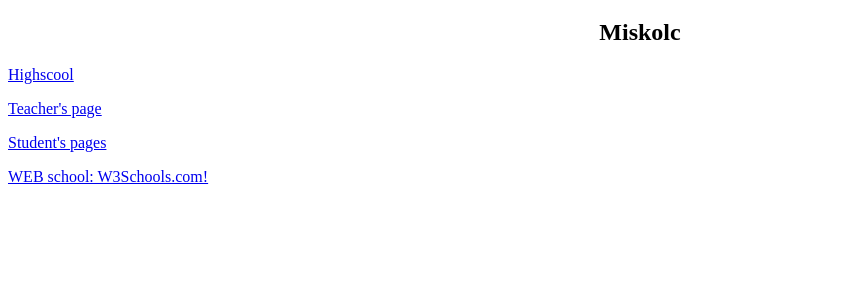
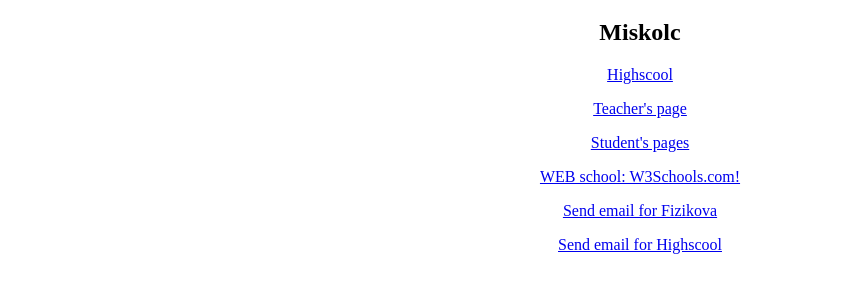
Before and after one commit to Fizikova-ZIG/Fizikova-ZIG.github.io, a plain HTML site: page index.html in a window 1280 px wide. Shown: the part 98-390 px from the top of the page, without its empty margins (0-865 px from the left). Drawn offline with Linux system fonts and the light colour scheme.

Commit message:
Update index.html
ref

```diff
--- a/index.html
+++ b/index.html
@@ -3,13 +3,20 @@
   <head>
 	<meta charset="utf-8">
         <title>Fizikova in ZIG</title>
+    <style>
+	h1 {text-align: center;}
+	p {text-align: center;}
+	div {text-align: center;}
+    </style>
   </head>
   <body>
-    <h1 style="text-align:center;">Fizikova <br>in Zrínyi Ilona Highscool</h1>
+    <h1> Fizikova <br>in Zrínyi Ilona Highscool</h1>
     <h2 style="text-align:center;">Miskolc</h2>
-	  <p><a href="https://www.zrinyigimnazium.hu/">Highscool</a></p>
-	  <p><a href="Fizikova/">Teacher's page</a></p>
-	  <p><a href="info9/">Student's pages</a></p>
-	  <p><a href="https://www.w3schools.com/">WEB school: W3Schools.com!</a></p>
+	  <p><a href="https://www.zrinyigimnazium.hu/" target="_blank">Highscool</a></p>
+	  <p><a href="Fizikova/" target="_blank">Teacher's page</a></p>
+	  <p><a href="info9/" target="_blank">Student's pages</a></p>
+	  <p><a href="https://www.w3schools.com/" target="_blank">WEB school: W3Schools.com!</a></p>
+	  <p><a href="mailto:kovacs.janos@zrinyigimnazium.hu">Send email for Fizikova</a></p>
+	  <p><a href="mailto:info@zrinyigimnazium.hu">Send email for Highscool</a></p>
   </body>
 </html>
```
